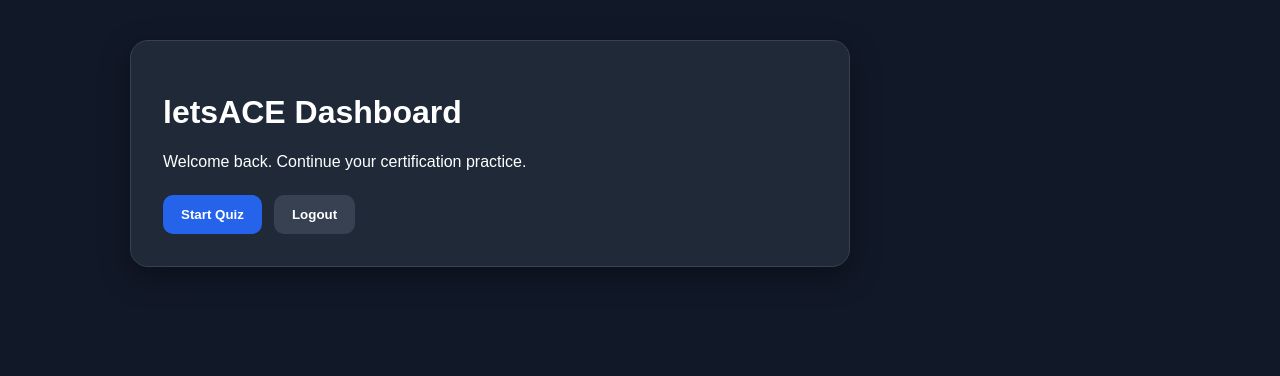
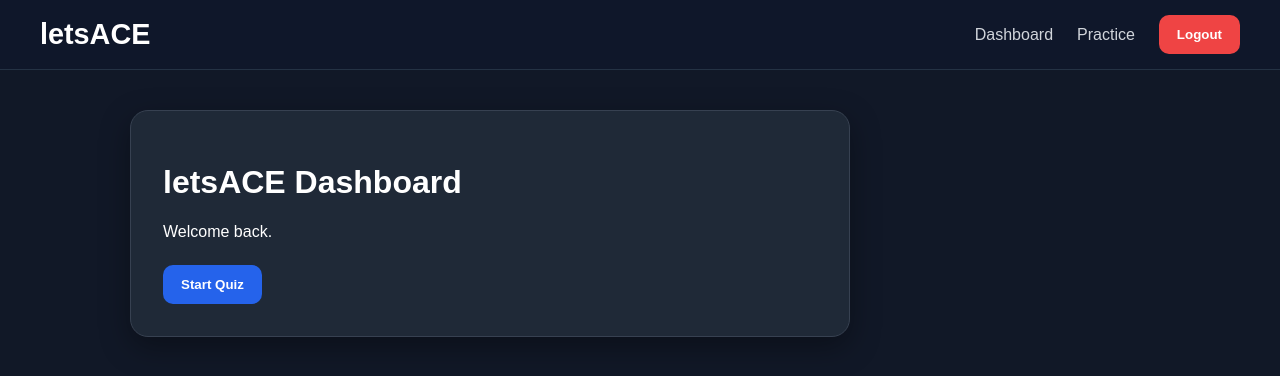
Before and after one commit to Harris-Cabrera/letsACE, a React (Vite) app in the folder frontend/: page /dashboard in a window 1280 px wide. Shown: the top 376 px of the page. Built offline with nearby package versions, Linux system fonts and the light colour scheme; sample sign-in values are in the browser's storage.

Commit message:
Implemented Beta  Navigation bar

```diff
--- a/frontend/src/components/Layout.jsx
+++ b/frontend/src/components/Layout.jsx
@@ -1,8 +1,11 @@
 import "../styles/layout.css";
+import Navbar from "./Navbar";
 
 function Layout({ children }) {
     return (
         <div className="app-layout">
+            <Navbar />
+
             <main className="app-content">
                 {children}
             </main>
--- a/frontend/src/components/Navbar.jsx
+++ b/frontend/src/components/Navbar.jsx
@@ -0,0 +1,30 @@
+import { Link, useNavigate } from "react-router-dom";
+import "../styles/navbar.css";
+
+function Navbar() {
+    const navigate = useNavigate();
+
+    const handleLogout = () => {
+        localStorage.removeItem("token");
+        navigate("/login");
+    };
+
+    return (
+        <nav className="navbar">
+            <div className="navbar-logo">
+                <Link to="/dashboard">letsACE</Link>
+            </div>
+
+            <div className="navbar-links">
+                <Link to="/dashboard">Dashboard</Link>
+                <Link to="/quiz">Practice</Link>
+
+                <button className="logout-button" onClick={handleLogout}>
+                    Logout
+                </button>
+            </div>
+        </nav>
+    );
+}
+
+export default Navbar;
--- a/frontend/src/pages/Dashboard.jsx
+++ b/frontend/src/pages/Dashboard.jsx
@@ -22,14 +22,14 @@
     <Layout>
       <div className="card" style={{ width: "100%", maxWidth: "720px" }}>
         <h1>letsACE Dashboard</h1>
-        <p>Welcome back. Continue your certification practice.</p>
+        <p>Welcome back.</p>
 
         <div className="button-row" style={{ marginTop: "24px" }}>
           <button onClick={() => navigate("/quiz")}>Start Quiz</button>
 
-          <button className="secondary-button" onClick={handleLogout}>
+          {/* <button className="secondary-button" onClick={handleLogout}>
             Logout
-          </button>
+          </button> */}
         </div>
       </div>
     </Layout>
--- /dev/null
+++ b/frontend/src/styles/navbar.css
@@ -0,0 +1,43 @@
+.navbar {
+    height: 70px;
+
+    display: flex;
+    justify-content: space-between;
+    align-items: center;
+
+    padding: 0 40px;
+
+    background: #0f172a;
+
+    border-bottom: 1px solid #243244;
+}
+
+.navbar-logo a {
+    color: white;
+    text-decoration: none;
+    font-size: 1.8rem;
+    font-weight: bold;
+}
+
+.navbar-links {
+    display: flex;
+    align-items: center;
+    gap: 24px;
+}
+
+.navbar-links a {
+    color: #d1d5db;
+    text-decoration: none;
+}
+
+.navbar-links a:hover {
+    color: white;
+}
+
+.logout-button {
+    background: #ef4444;
+}
+
+.logout-button:hover {
+    background: #dc2626;
+}
```
